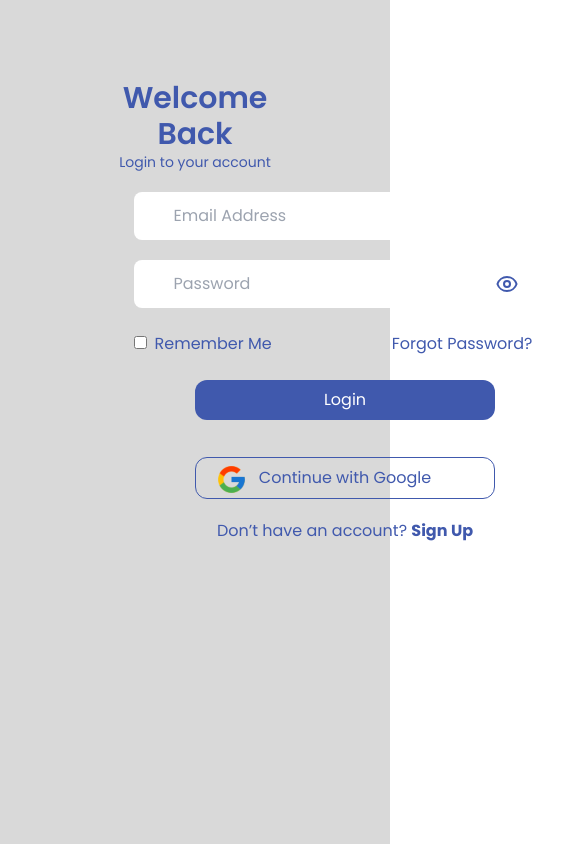
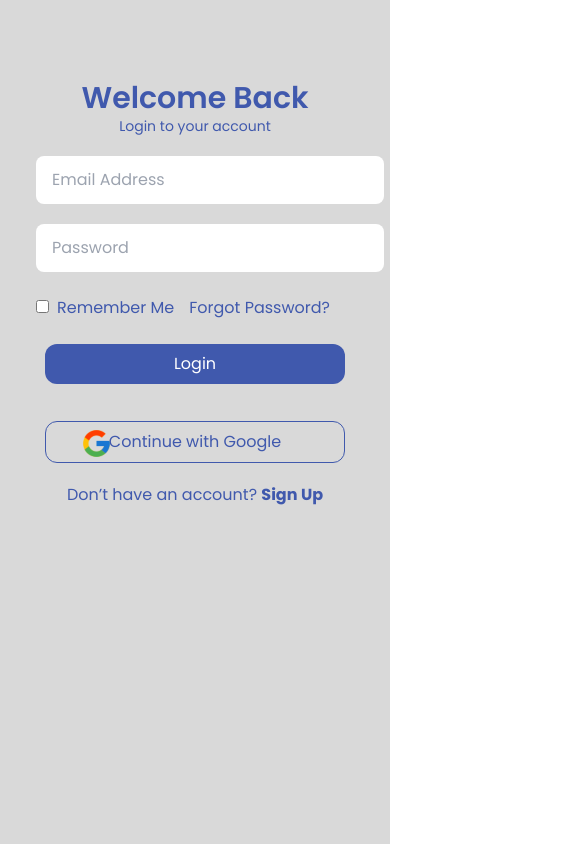
Before and after one commit to greatAdams01/algoCal, a Next.js app: page /auth in a window 390 px wide. Shown: the whole page, 573 px wide, since content can reach past the window. Built offline with nearby package versions, Linux system fonts and the light colour scheme.

Commit message:
MAde dem responsive

```diff
--- a/components/auth/Login.tsx
+++ b/components/auth/Login.tsx
@@ -8,12 +8,12 @@ function Login() {
   const router = useRouter();
 
   return (
-    <div className='px-5 py-20 text-[#4059AD] w-1/2 m-auto '>
+    <div className='px-5 py-20 text-[#4059AD] lg:w-1/2 m-auto '>
       <div className='text-center'>
         <h3 className=' text-3xl font-semibold'>Welcome Back</h3>
         <h5 className='text-sm'>Login to your account</h5>
       </div>
-      <div className='w-[455px] m-auto'>
+      <div className='lg:w-[455px] m-auto'>
         <form className='px-4'>
             <input className='auth-input' type="email" placeholder='Email Address' />
             <div className='flex' >
@@ -41,7 +41,7 @@ function Login() {
 
         </form>
         <div className='pt-6 text-center flex- relative bottom-5'>
-          <img src="/img/Google.png" className='relative left-[97px] top-[39px]' alt="" />
+          <img src="/img/Google.png" className='relative left-[60px] lg:left-[97px] top-[39px]' alt="" />
           <button className=' border-[#4059AD] border text-[#4059AD]  w-[300px] py-2 rounded-xl'>Continue with Google</button>
         </div>
 
--- a/components/auth/SignUp.tsx
+++ b/components/auth/SignUp.tsx
@@ -9,12 +9,12 @@ function SignUp() {
 
 
   return (
-    <div className='px-5 py-10 text-[#4059AD] w-1/2 m-auto '>
+    <div className='px-5 py-10 text-[#4059AD] lg:w-1/2 m-auto '>
       <div className='text-center'>
         <h3 className=' text-3xl font-semibold'>Get Started!</h3>
         <h5 className='text-sm'>Create an account</h5>
       </div>
-      <div className='w-[455px] m-auto'>
+      <div className='lg:w-[455px] m-auto'>
         <form className='px-4'>
             <input className='auth-input' type="text" placeholder='Full name' /> <br />
             <input className='auth-input' type="email" placeholder='Email Address' />
@@ -37,7 +37,7 @@ function SignUp() {
 
         </form>
         <div className='pt-6 text-center flex- relative bottom-5'>
-          <img src="/img/Google.png" className='relative left-[97px] top-[39px]' alt="" />
+          <img src="/img/Google.png" className='relative left-[60px] lg:left-[97px] top-[39px]' alt="" />
           <button className=' border-[#4059AD] border text-[#4059AD]  w-[300px] py-2 rounded-xl'>Continue with Google</button>
         </div>
 
--- a/styles/globals.css
+++ b/styles/globals.css
@@ -29,7 +29,7 @@
     @apply cursor-pointer hover:border-b-2 hover:border-[#4059AD] py-2;
   }
   .auth-input{
-    @apply bg-white py-3 px-10 text-[#4059AD] outline-none rounded-lg mt-5;
+    @apply bg-white py-3 px-4 lg:px-10 text-[#4059AD] outline-none rounded-lg mt-5;
   }
 }
 
```
